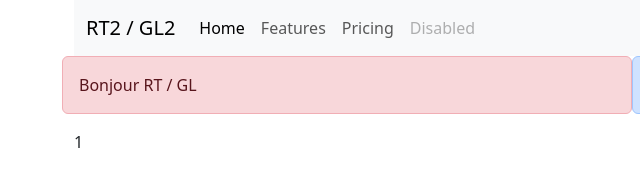
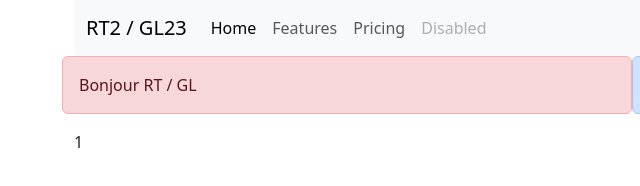
Before and after one commit to aymensellaouti/glrt2425, a website: page index.html in a window 1280 px wide. Shown: the full height of the page, 8-648 px from the left. Drawn offline with nearby package versions, Linux system fonts and the light colour scheme.

Commit message:
some other changes

```diff
--- a/index.html
+++ b/index.html
@@ -24,7 +24,7 @@
     <div class="container">
       <nav class="navbar navbar-expand-lg bg-body-tertiary">
         <div class="container-fluid">
-          <a class="navbar-brand" href="#">RT2 / GL2</a>
+          <a class="navbar-brand" href="#">RT2 / GL23</a>
           <button
             class="navbar-toggler"
             type="button"
```
